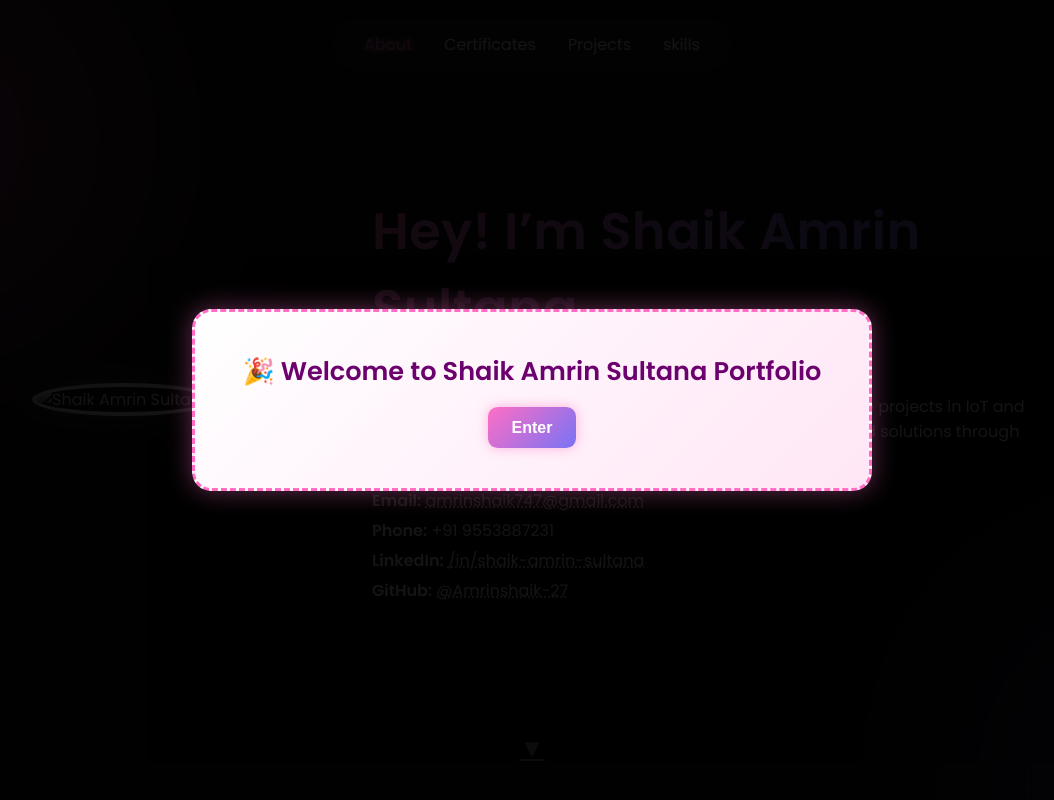
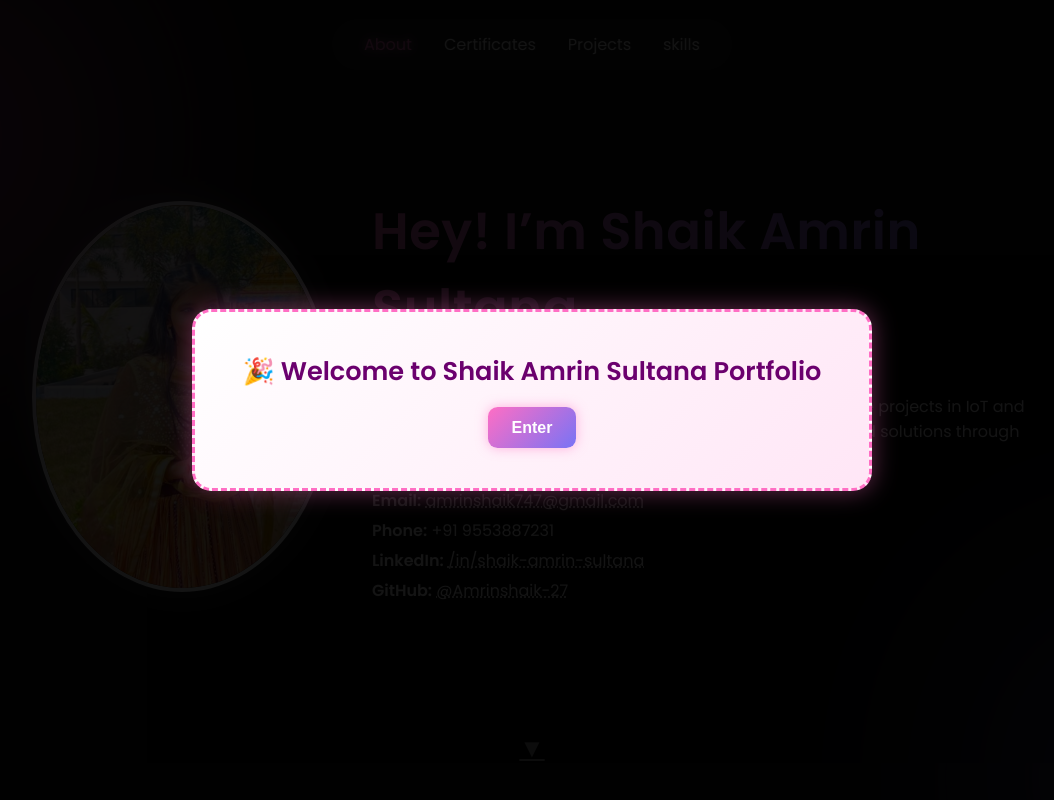
Before and after one commit to Amrinshaik-27/My-professional-showcase, a plain HTML site: page index.html in a window 1280 px wide. Shown: the top 800 px of the page, without its empty margins (108-1162 px from the left). Drawn offline with Linux system fonts and the light colour scheme; files whose address does not match are found by name.

Commit message:
Update index.html

```diff
--- a/index.html
+++ b/index.html
@@ -34,7 +34,7 @@
     <div class="hero">
       <div class="hero-img">
         <!-- replace with your photo -->
-        <img src="images/Amrinpic (2).jpeg" alt="Shaik Amrin Sultana" />
+      <img src="Amrinpic (2).jpeg" alt="Shaik Amrin Sultana" />
       </div>
 
       <div class="hero-txt">
```
